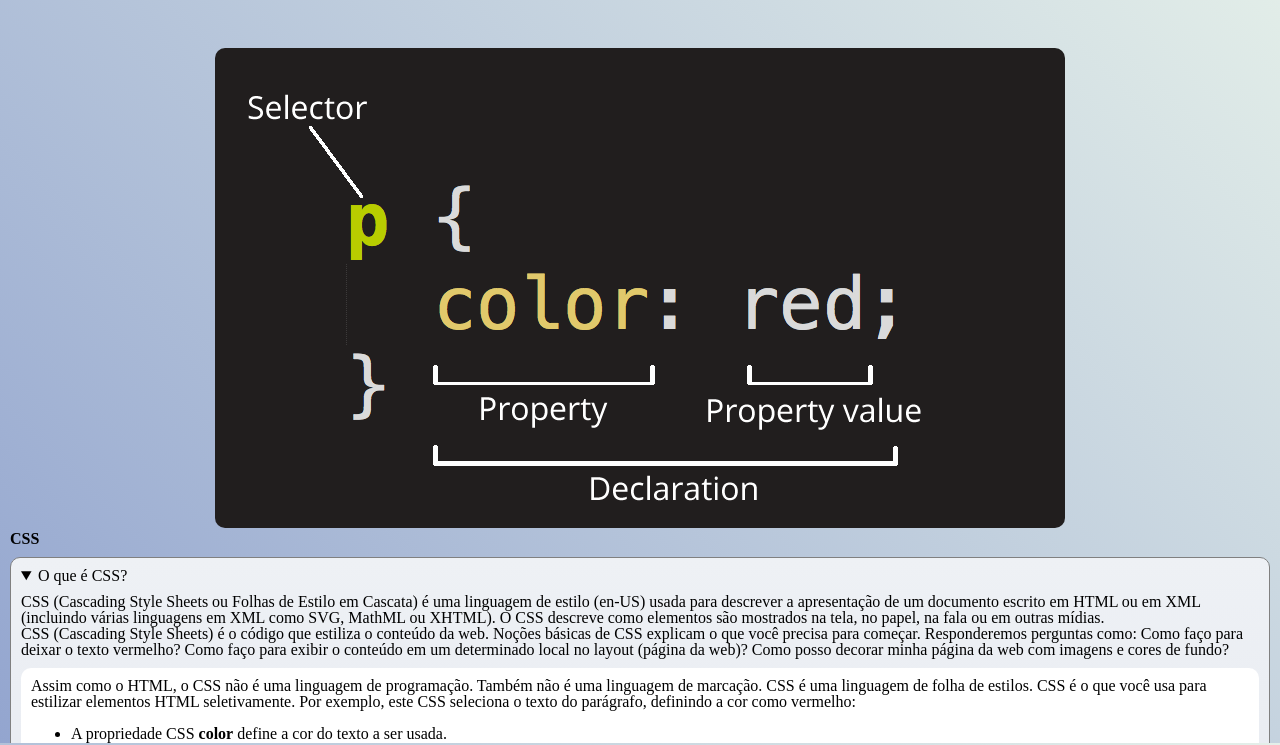
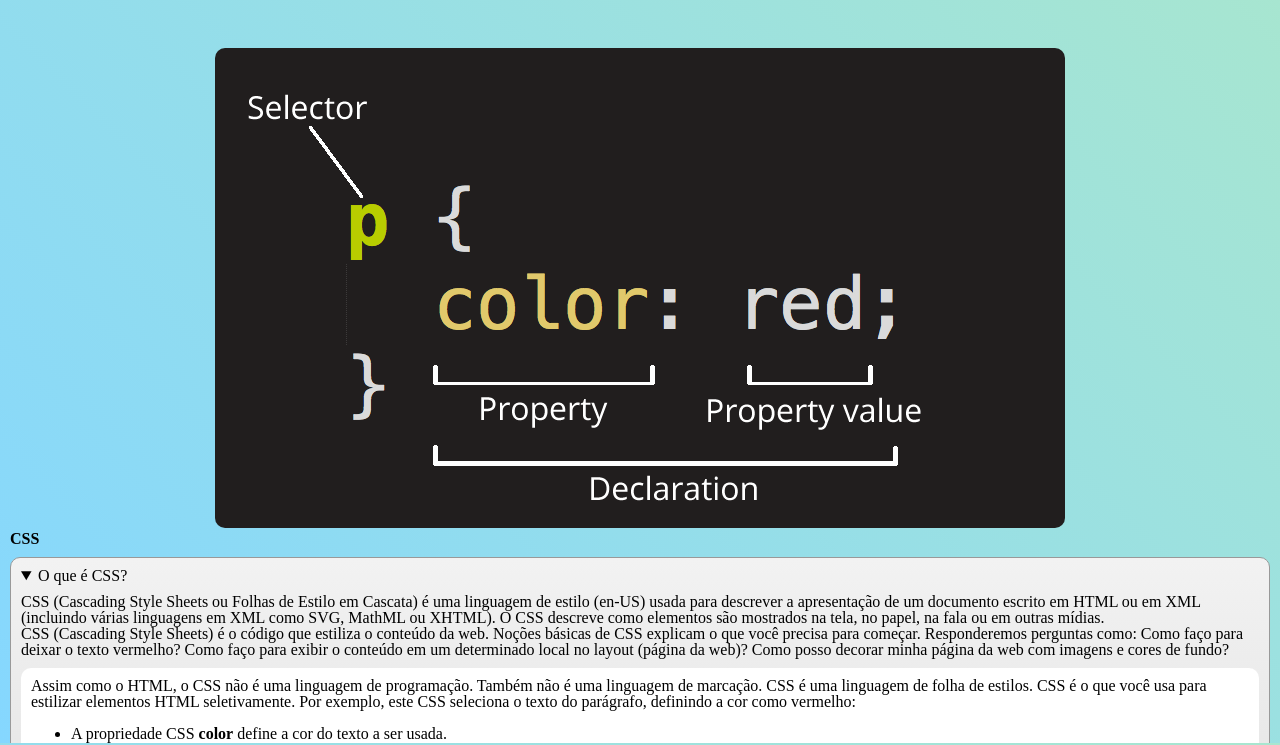
Before and after one commit to giselida/Html-e-Css, a plain HTML site: page css.html in a window 1280 px wide. Shown: the part 55-800 px from the top of the page. Drawn offline with nearby package versions, Linux system fonts and the light colour scheme.

Commit message:
📦 refactor: new palette  color and added class title in h1

```diff
--- a/css.html
+++ b/css.html
@@ -39,7 +39,7 @@
             <img src="assets/images/css-declaration-small.png" alt="css + html" />
           </figure>
         </article>
-        <h1>CSS</h1>
+        <h1 class="title">CSS</h1>
         <details open>
           <summary>O que é CSS?</summary>
           <p>
--- a/styles/style.css
+++ b/styles/style.css
@@ -1,40 +1,35 @@
 :root {
   /* Cores principais */
   --color-white: #ffffff;
-  --color-yellow: #cc4d64;
-  --color-gray-dark: #d8d8d8;
-  --color-gray-light: #eee;
-  --color-gray: #808080;
-  --color-pink: #ed06fa;
+  --color-yellow: #ffc857; /* Amarelo suave */
+  --color-gray-dark: #333333; /* Cinza escuro */
+  --color-gray-light: #f7f7f7; /* Cinza claro */
+  --color-gray: #999999; /* Cinza médio */
+  --color-pink: #ff5e78; /* Rosa */
   --color-black: #000000;
-  --color-red-dark: #8b0000;
-  /* Gradientes  */
-  --gradient-color-gray: #e6e9f0;
-  --gradient-color-gray-light: #eef1f5;
-  --gradient-color-blue-light: #93a5cf;
-  --gradient-color-green-light: #e4efe9;
+  --color-red-dark: #c0392b; /* Vermelho escuro */
+  /* Gradientes */
+  --gradient-color-gray: #e0e0e0;
+  --gradient-color-gray-light: #f2f2f2;
+  --gradient-color-blue-light: #85d7ff; /* Azul claro */
+  --gradient-color-green-light: #a8e6cf; /* Verde claro */
 }
 
 :root:has(#dark-mode-toggle:checked) {
   /* Cores principais */
   --color-white: #1a1a1a;
-  --color-yellow: #cc4d64;
-  --color-gray-dark: #555555;
-  --color-gray-light: #eee;
-  --color-gray: #aaa;
-  --color-pink: #ed06fa;
+  --color-yellow: #ffc857; /* Amarelo suave */
+  --color-gray-dark: #555555; /* Cinza escuro */
+  --color-gray-light: #333333; /* Cinza claro */
+  --color-gray: #999999; /* Cinza médio */
+  --color-pink: #ff5e78; /* Rosa */
   --color-black: #ffffff;
-  --color-red-dark: #8b0000;
-  /* Gradientes  */
+  --color-red-dark: #c0392b; /* Vermelho escuro */
+  /* Gradientes */
   --gradient-color-gray: #29323c;
   --gradient-color-gray-light: #485563;
-  --gradient-color-blue-light: #000000ed;
-  --gradient-color-green-light: #3f3d3d;
-}
-
-::selection {
-  color: var(--color-pink);
-  background-color: var(--color-black);
+  --gradient-color-blue-light: #1a1a1a; /* Azul escuro */
+  --gradient-color-green-light: #3f3f3f; /* Verde escuro */
 }
 
 a:active {
@@ -186,7 +181,7 @@ html {
         }
         pre {
           margin-top: 10px;
-          background-color: var(--color-gray-light);
+          background-color: var(--color-black);
           border-radius: 3px;
           font-family: courier, monospace;
           padding: 0 3px;
```
